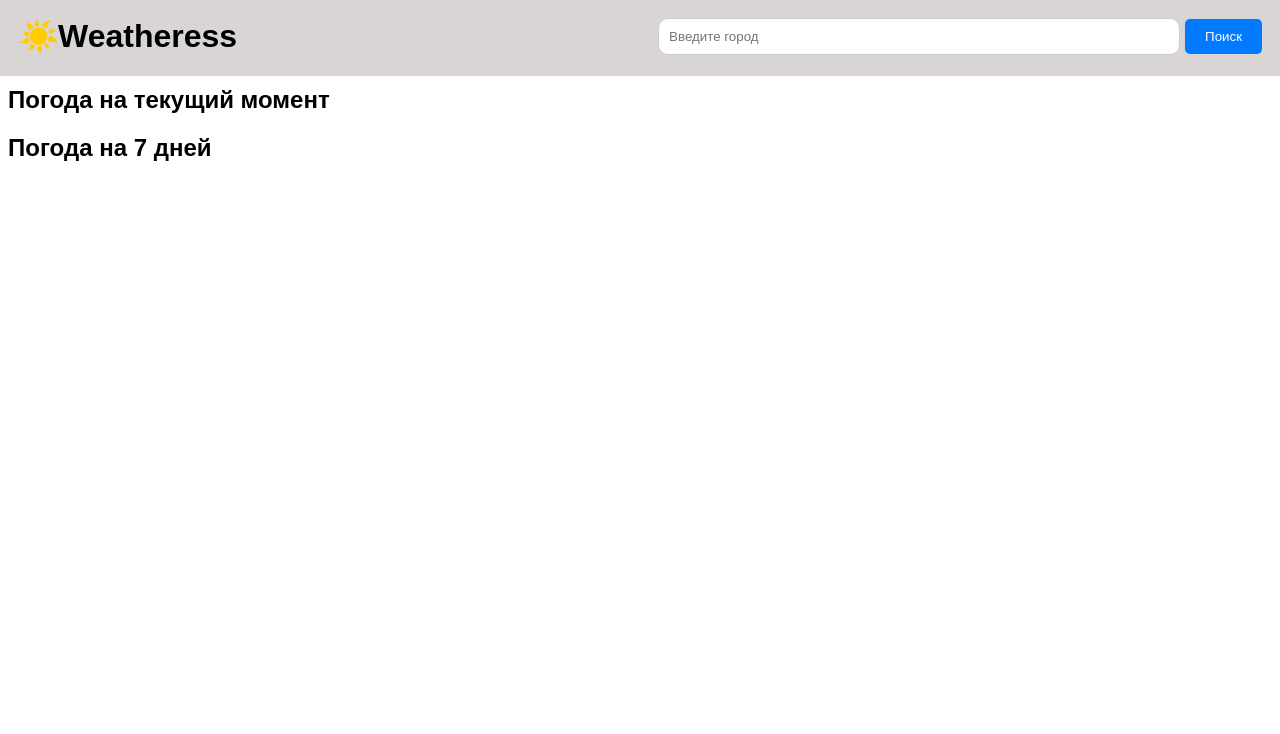
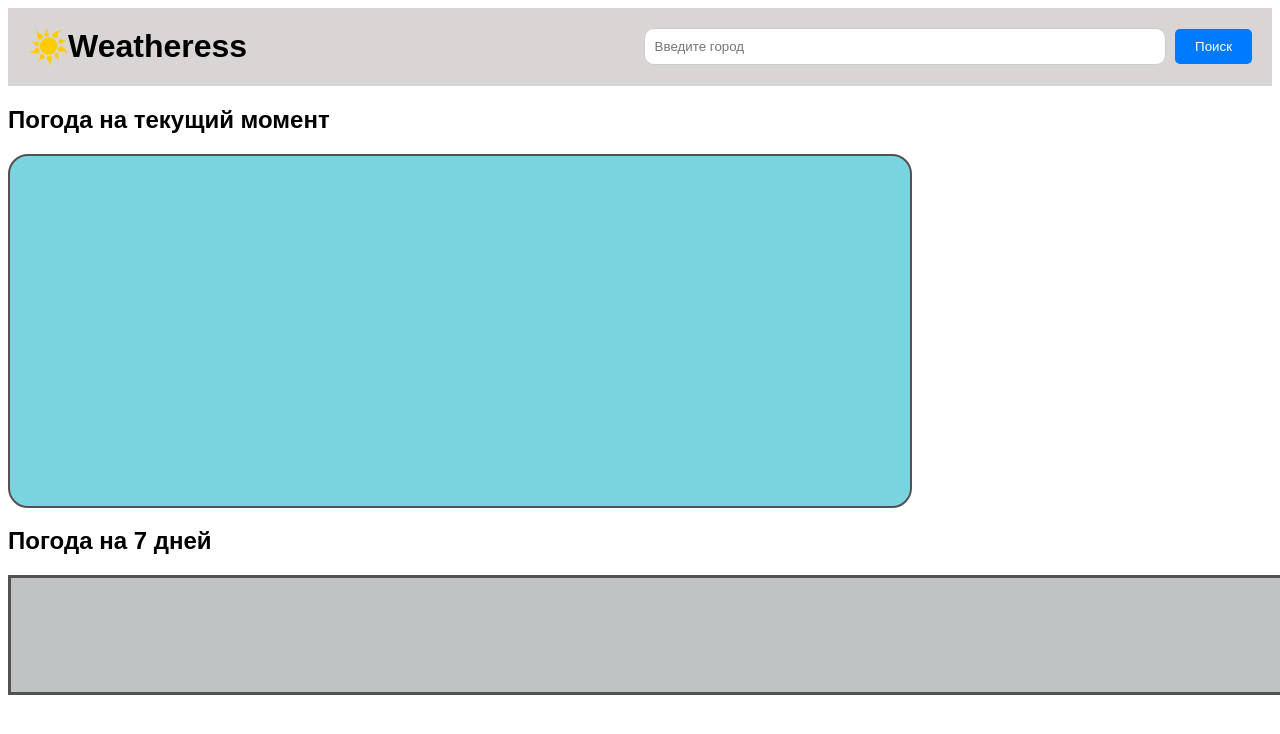
Before and after one commit to lancer147741/weather-app, a Python web app: template templates/index.html in a window 1280 px wide. Shown: the top 734 px of the page. Run offline with Jinja, Linux system fonts and the light colour scheme; the template is opened without the code that fills it, so the values that code supplies are empty.

Commit message:
add border for days

```diff
--- a/static/css/style.css
+++ b/static/css/style.css
@@ -12,7 +12,6 @@ body {
 header {
     display: flex;
     justify-content: space-between;
-    margin: -10px -10px;
     background-color: #d9d5d5;
     padding: 20px 20px;
     align-items: flex-start;
@@ -23,19 +22,15 @@ header {
     justify-content: space-between;
     align-items: center;
     width: 100%;
-
 }
 
 h1 {
     margin: 0;
-    display: flex;
 }
 
 .search-container {
     flex-direction: row;
-    margin-bottom: auto;
     margin-left: auto;
-    display: flex;
     align-items: center;
 }
 
@@ -60,3 +55,31 @@ h1 {
 #search-button:hover {
     background-color: #0056b3;
 }
+#current-weather-info {
+    height: 350px;
+    width: 900px;
+    border: 2px solid rgb(83, 81, 81);
+    border-radius: 20px;
+    background-color: #7ad4df;
+}
+#weekly-weather-info {
+    display: flex;
+    justify-content: space-between;
+    height: 120px;
+    width: 1300px;
+    border: 3px solid rgb(83, 81, 81);
+    background-color: #c0c3c3;
+    padding: 10px;
+    box-sizing: border-box;
+}
+
+#weekly-weather-info p {
+    flex: 1;
+    text-align: center;
+    border-left: 4px solid rgb(61, 70, 73);
+    padding: 10px;
+}
+
+#weekly-weather-info p:first-child {
+    border-left: none;
+}
```
